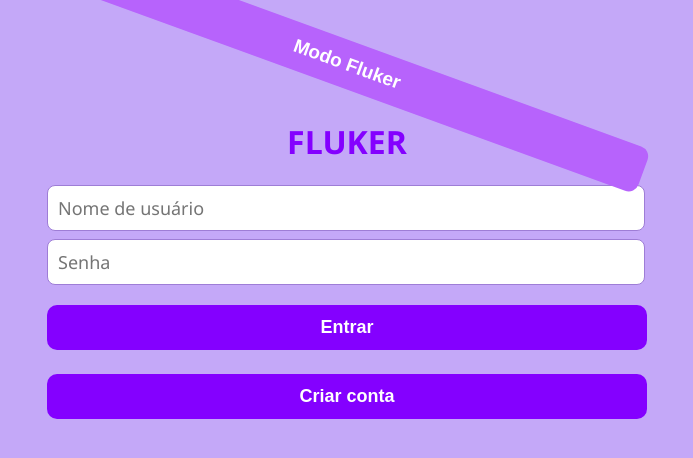
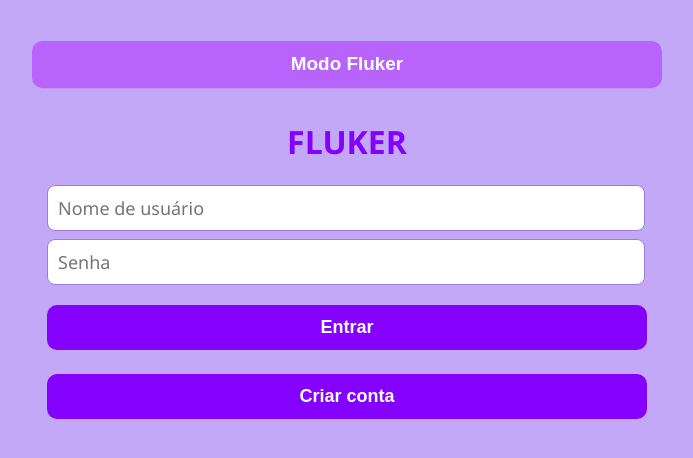
Before and after one commit to Bernardo-Policarpo/Fluker, a plain HTML site: page index.html in a window 1280 px wide. In both pictures the pointer is over the button "Modo Fluker". Shown: the whole page, without its empty margins (293-986 px from the left). Drawn offline with Linux system fonts and the light colour scheme.

Commit message:
mexi em algumas coisas

```diff
--- a/index.html
+++ b/index.html
@@ -1,16 +1,21 @@
 <!DOCTYPE html>
 <html lang="pt-BR">
+
 <head>
   <meta charset="UTF-8" />
   <meta name="viewport" content="width=device-width, initial-scale=1" />
   <title>Atumalaka - Rede Social</title>
   <link rel="stylesheet" href="style.css" />
 </head>
+
+
 <body>
+  <hgroup id="modo fluker">
   <section class="modo-fluker">
   <button id="toggle-dark">Modo Fluker</button>
   <div id="notifications"></div>
 </section>
+</hgroup>
   <!-- Tela de login -->
   <div id="login-screen" class="screen">
     <header><h1>FLUKER</h1></header>
--- a/style.css
+++ b/style.css
@@ -84,8 +84,7 @@ button:hover {
 #toggle-dark:hover{
     cursor:pointer;
   transition:1s;
-  transform: scale(1.05)
-  rotate(3980deg);
+  transform: scale(1.05);
 }
 
 /* Feed */
```
